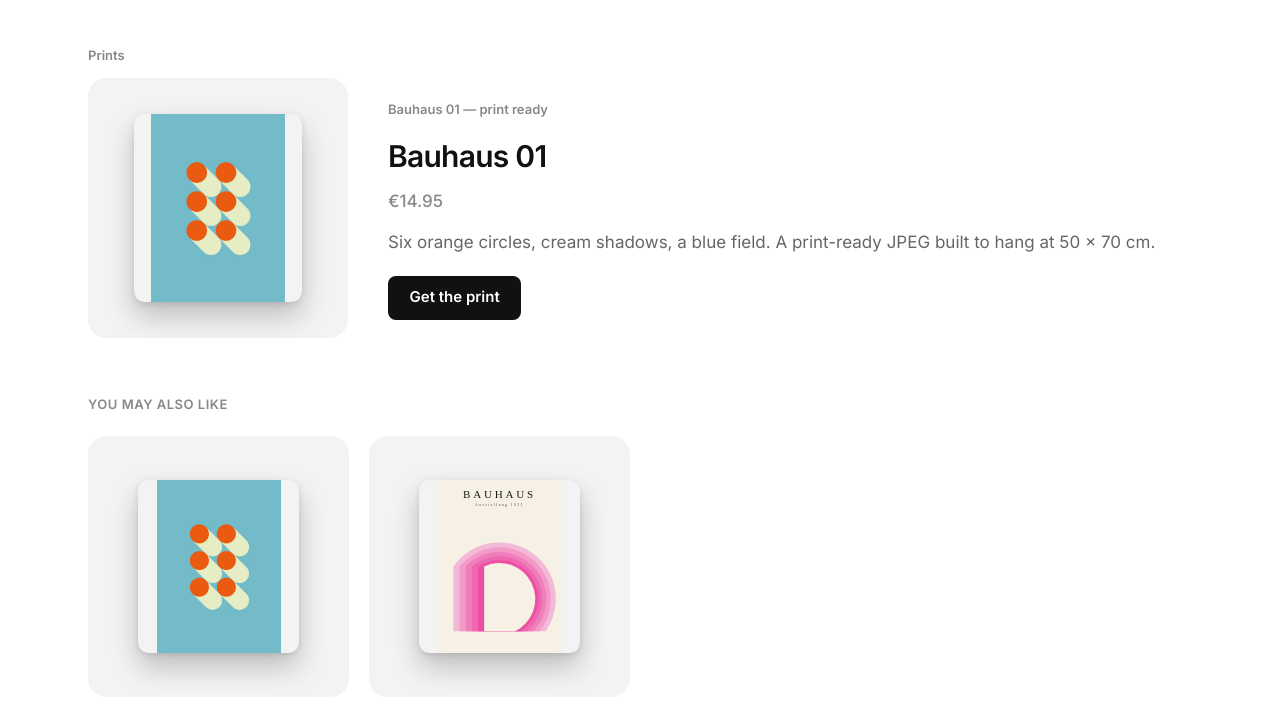
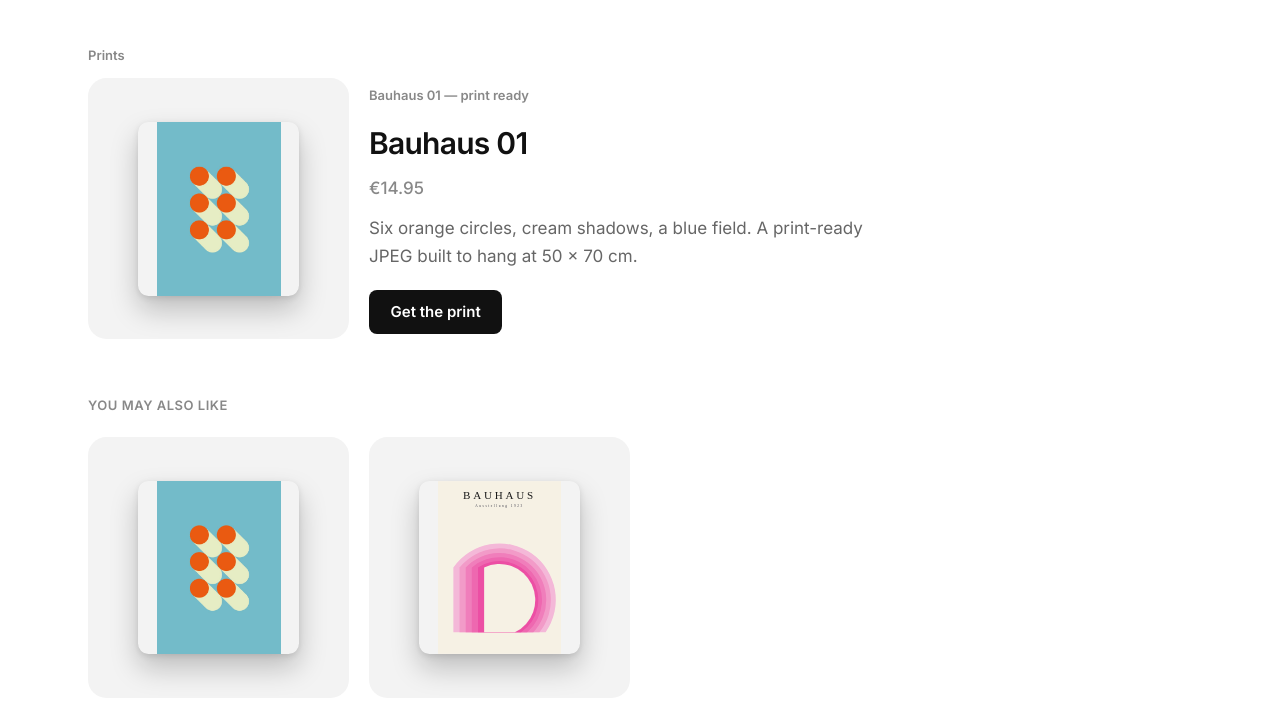
Before and after one commit to techonni/shop, a website: page prints/bauhaus-print-01/index.html in a window 1280 px wide. Shown: the part 59-766 px from the top of the page. Drawn offline with Linux system fonts and the light colour scheme.

Commit message:
Match product-page plate to shop grid card

```diff
--- a/hub.css
+++ b/hub.css
@@ -41,7 +41,8 @@ a{color:inherit;text-decoration:none}
 .print-card:hover .print-shot{box-shadow:0 18px 32px rgba(0,0,0,.28),0 3px 8px rgba(0,0,0,.12)}
 .print-name{margin:.85rem 0 0;font-size:1.0625rem;font-weight:600;letter-spacing:-.015em;color:#111;line-height:1.3}
 .print-meta{margin:.2rem 0 0;font-size:.9375rem;color:#888}
-.product-row{display:flex;flex-wrap:wrap;gap:1.25rem 2.5rem;align-items:center}
+.product-row{display:flex;flex-wrap:wrap;gap:1.25rem 1.25rem;align-items:flex-start}
+.product-row .print-plate{width:260px;height:260px;max-width:100%}
 .product-copy{flex:1 1 16rem;min-width:0;padding-top:.1rem}
 .price{margin:.35rem 0 0;font-size:1.0625rem;font-weight:500;color:#888}
 .buy{display:inline-flex;align-items:center;justify-content:center;margin-top:1.25rem;height:2.75rem;padding:0 1.35rem;background:#111;color:#fff;font-size:.9375rem;font-weight:560;border:none;border-radius:.5rem;cursor:pointer}
@@ -54,6 +55,9 @@ body.is-paid #paid-note{display:block !important}
 .also .section-title{margin-bottom:1.25rem;letter-spacing:.04em;text-transform:uppercase;font-size:.8125rem;color:#888}
 @media(min-width:900px){
   .print-grid{grid-template-columns:repeat(4,minmax(0,1fr));gap:1.75rem 1.25rem}
-  .print-grid .print-plate{width:100%;height:auto;aspect-ratio:1;max-width:none}
-  .print-grid .print-shot{width:72%;max-width:72%;max-height:78%}
+  .print-grid .print-plate,.product-row .print-plate{width:100%;height:auto;aspect-ratio:1;max-width:none}
+  .print-grid .print-shot,.product-row .print-shot{width:72%;max-width:72%;max-height:78%}
+  .product-row{display:grid;grid-template-columns:repeat(4,minmax(0,1fr));gap:1.75rem 1.25rem;align-items:center}
+  .product-row .print-plate{grid-column:1}
+  .product-row .product-copy{grid-column:2 / span 2;flex:none}
 }
```
